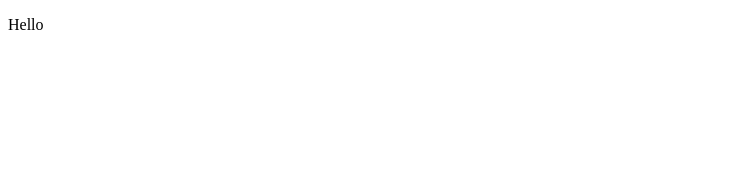
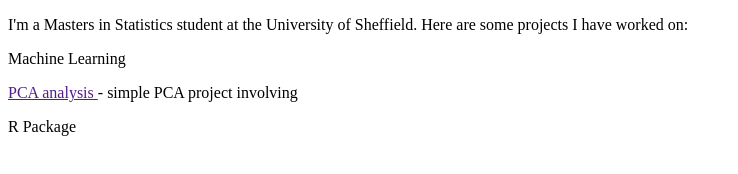
Before and after one commit to mchion/mchion.github.io, a plain HTML site: page index.html in a window 1280 px wide. Shown: the whole page, without its empty margins (0-738 px from the left). Drawn offline with Linux system fonts and the light colour scheme.

Commit message:
Update index.html

```diff
--- a/index.html
+++ b/index.html
@@ -4,6 +4,15 @@
     <title>Michael Chion</title>
   </head>
   <body>
-    <p>Hello</p>
+    <p>I'm a Masters in Statistics student at the University of Sheffield. Here are some projects I have worked on: </p>
+
+    <p> Machine Learning </p>
+    <p> <a href=""> PCA analysis </a>  - simple PCA project involving
+
+
+
+    <p> R Package </p>
+
+
   </body>
 </html>
```
